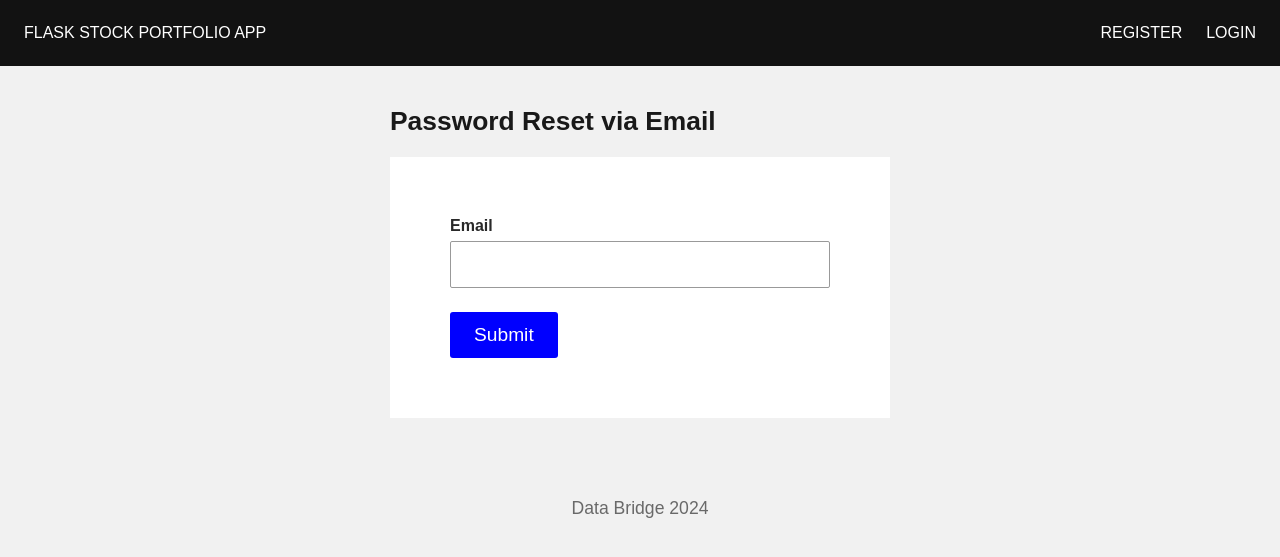
After one commit to marekkorzeniowski/flask-stock-portfolio-mkor, a Flask app: page /users/password_reset_via_email in a window 1280 px wide. The commit adds this page. Shown: the top 557 px of the page. Run offline with Flask 3, Linux system fonts and the light colour scheme.

Commit message:
Password reset functionality added.

```diff
--- a/project/users/forms.py
+++ b/project/users/forms.py
@@ -15,3 +15,13 @@ class LoginForm(FlaskForm):
     password = PasswordField('Password', validators=[DataRequired()])
     remember_me = BooleanField('Remember Me')
     submit = SubmitField('Login')
+
+
+class EmailForm(FlaskForm):
+    email = StringField('Email', validators=[DataRequired(), Email(), Length(min=6, max=100)])
+    submit = SubmitField('Submit')
+
+
+class PasswordForm(FlaskForm):
+    password = PasswordField('New Password: ', validators=[DataRequired()])
+    submit = SubmitField('Submit')
--- a/project/users/routes.py
+++ b/project/users/routes.py
@@ -5,12 +5,15 @@ from flask_login import current_user, login_user, login_required, logout_user
 
 from . import users_blueprint
 from flask import render_template, flash, abort, request, current_app, redirect, url_for, copy_current_request_context
-from .forms import RegistrationForm, LoginForm
+from .forms import RegistrationForm, LoginForm, EmailForm, PasswordForm
 from project.models import User
 from project import database
 from sqlalchemy.exc import IntegrityError
 from project import database, mail
 from flask_mail import Message
+from itsdangerous import URLSafeTimedSerializer
+from itsdangerous.exc import BadSignature
+from datetime import datetime
 
 
 @users_blueprint.route('/about')
@@ -29,6 +32,20 @@ def admin():
     abort(403)
 
 
+def generate_confirmation_email(user_email):
+    confirm_serializer = URLSafeTimedSerializer(current_app.config['SECRET_KEY'])
+
+    # By default, url_for creates relative URLs (i.e., '/users/profile'),
+    # we set _external to True to generate an absolute URL
+    confirm_url = url_for('users.confirm_email',
+                          token=confirm_serializer.dumps(user_email, salt='email-confirmation-salt'),
+                          _external=True)
+
+    return Message(subject='Flask Stock Portfolio App - Confirm Your Email Address',
+                   html=render_template('users/email_confirmation.html', confirm_url=confirm_url),
+                   recipients=[user_email])
+
+
 @users_blueprint.route('/register', methods=['GET', 'POST'])
 def register():
     form = RegistrationForm()
@@ -39,7 +56,7 @@ def register():
                 new_user = User(form.email.data, form.password.data)
                 database.session.add(new_user)
                 database.session.commit()
-                flash(f'Thanks for registering, {new_user.email}!')
+                flash(f'Thanks for registering, {new_user.email}! Please check your email to confirm your email address.', 'success')
                 current_app.logger.info(f'Registered new user: {form.email.data}!')
 
                 @copy_current_request_context
@@ -48,9 +65,7 @@ def register():
                         mail.send(message)
 
                 # Send an email confirming the new registration
-                msg = Message(subject='Registration - Flask Stock Portfolio App',
-                              body='Thanks for registering with the Flask Stock Portfolio App!',
-                              recipients=[form.email.data])
+                msg = generate_confirmation_email(form.email.data)
                 email_thread = Thread(target=send_email, args=[msg])
                 email_thread.start()
 
@@ -62,6 +77,33 @@ def register():
             flash(f"Error in form data!")
 
     return render_template('users/register.html', form=form)
+
+
+@users_blueprint.route('/confirm/<token>')
+def confirm_email(token):
+    try:
+        confirm_serializer = URLSafeTimedSerializer(current_app.config['SECRET_KEY'])
+        email = confirm_serializer.loads(token, salt='email-confirmation-salt', max_age=3600)
+    except BadSignature:
+        flash('The confirmation link is invalid or has expired.', 'error')
+        current_app.logger.info(f'Invalid or expired confirmation link received from IP address: {request.remote_addr}')
+        return redirect(url_for('users.login'))
+
+    query = database.select(User).where(User.email == email)
+    user = database.session.execute(query).scalar_one()
+
+    if user.email_confirmed:
+        flash('Account already confirmed. Please login.', 'info')
+        current_app.logger.info(f'Confirmation link received for a confirmed user: {user.email}')
+    else:
+        user.email_confirmed = True
+        user.email_confirmed_on = datetime.now()
+        database.session.add(user)
+        database.session.commit()
+        flash('Thank you for confirming your email address!', 'success')
+        current_app.logger.info(f'Email address confirmed for: {user.email}')
+
+    return redirect(url_for('stocks.index'))
 
 
 @users_blueprint.route('/login', methods=['GET', 'POST'])
@@ -116,3 +158,74 @@ def logout():
 @login_required
 def user_profile():
     return render_template('users/profile.html')
+
+
+def generate_password_reset_email(user_email):
+    password_reset_serializer = URLSafeTimedSerializer(current_app.config['SECRET_KEY'])
+
+    password_reset_url = url_for('users.process_password_reset_token',
+                                token=password_reset_serializer.dumps(user_email, salt='password-reset-salt'),
+                                _external=True)
+
+    return Message(subject='Flask Stock Portfolio App - Password Reset Requested',
+                   html=render_template('users/email_password_reset.html', password_reset_url=password_reset_url),
+                   recipients=[user_email])
+
+
+@users_blueprint.route('/password_reset_via_email', methods=['GET', 'POST'])
+def password_reset_via_email():
+    form = EmailForm()
+
+    if form.validate_on_submit():
+        query = database.select(User).where(User.email == form.email.data)
+        user = database.session.execute(query).scalar()
+
+        if user is None:
+            flash('Error! Invalid email address!', 'error')
+            return render_template('users/password_reset_via_email.html', form=form)
+
+        if user.email_confirmed:
+            @copy_current_request_context
+            def send_email(email_message):
+                with current_app.app_context():
+                    mail.send(email_message)
+
+            # Send an email confirming the new registration
+            message = generate_password_reset_email(form.email.data)
+            email_thread = Thread(target=send_email, args=[message])
+            email_thread.start()
+
+            flash('Please check your email for a password reset link.', 'success')
+        else:
+            flash('Your email address must be confirmed before attempting a password reset.', 'error')
+        return redirect(url_for('users.login'))
+
+    return render_template('users/password_reset_via_email.html', form=form)
+
+
+@users_blueprint.route('/password_reset_via_token/<token>', methods=['GET', 'POST'])
+def process_password_reset_token(token):
+    try:
+        password_reset_serializer = URLSafeTimedSerializer(current_app.config['SECRET_KEY'])
+        email = password_reset_serializer.loads(token, salt='password-reset-salt', max_age=3600)
+    except BadSignature:
+        flash('The password reset link is invalid or has expired.', 'error')
+        return redirect(url_for('users.login'))
+
+    form = PasswordForm()
+
+    if form.validate_on_submit():
+        query = database.select(User).where(User.email == email)
+        user = database.session.execute(query).scalar()
+
+        if user is None:
+            flash('Invalid email address!', 'error')
+            return redirect(url_for('users.login'))
+
+        user.set_password(form.password.data)
+        database.session.add(user)
+        database.session.commit()
+        flash('Your password has been updated!', 'success')
+        return redirect(url_for('users.login'))
+
+    return render_template('users/reset_password_with_token.html', form=form)
--- a/project/users/templates/users/login.html
+++ b/project/users/templates/users/login.html
@@ -35,6 +35,9 @@
         <div class="field">
             {{ form.submit() }}
         </div>
+        <div class="forgot-password">
+            <p><em><a href="{{ url_for('users.password_reset_via_email') }}">Forgot your password?</a></em></p>
+        </div>
     </form>
 </div>
 
--- /dev/null
+++ b/project/users/templates/users/password_reset_via_email.html
@@ -0,0 +1,27 @@
+{% extends "base.html" %}
+
+{% block styling %}
+<link rel="stylesheet" href="{{ url_for('static', filename='css/form_style.css') }}">
+{% endblock %}
+
+{% block content %}
+<div class="form-wrap">
+  <h1>Password Reset via Email</h1>
+
+  <form method="post">
+    {{ form.csrf_token }}
+
+    <div class="field">
+      {{ form.email.label }}
+      {{ form.email }}
+      {% for error in form.email.errors %}
+        <p class="validation-error">[{{ error }}]</p>
+      {% endfor %}
+    </div>
+
+    <div class="field">
+      <button type="submit">Submit</button>
+    </div>
+  </form>
+</div>
+{% endblock %}
```
Also changed, not shown: migrations/versions/f14f75339e9d_add_email_confirmation_to_users.py (added, +38 -0 lines), project/models.py (+26 -4 lines), project/users/templates/users/email_confirmation.html (added, +12 -0 lines), project/users/templates/users/email_password_reset.html (added, +11 -0 lines), project/users/templates/users/reset_password_with_token.html (added, +27 -0 lines), tests/conftest.py (+36 -0 lines), tests/functional/test_users.py (+187 -3 lines), tests/unit/test_models.py (+12 -0 lines). Lines whose indentation alone changed are shown as unchanged.
